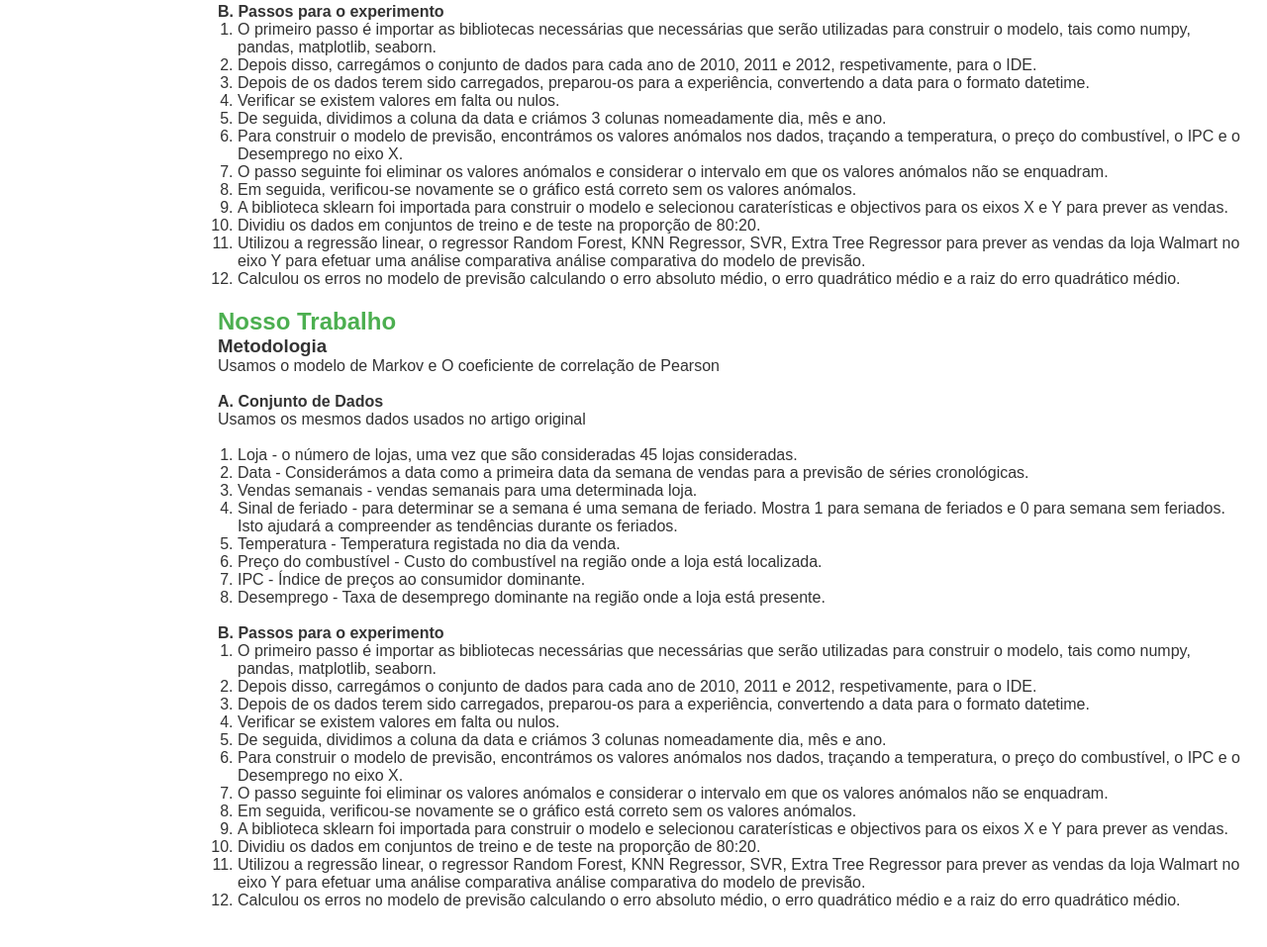
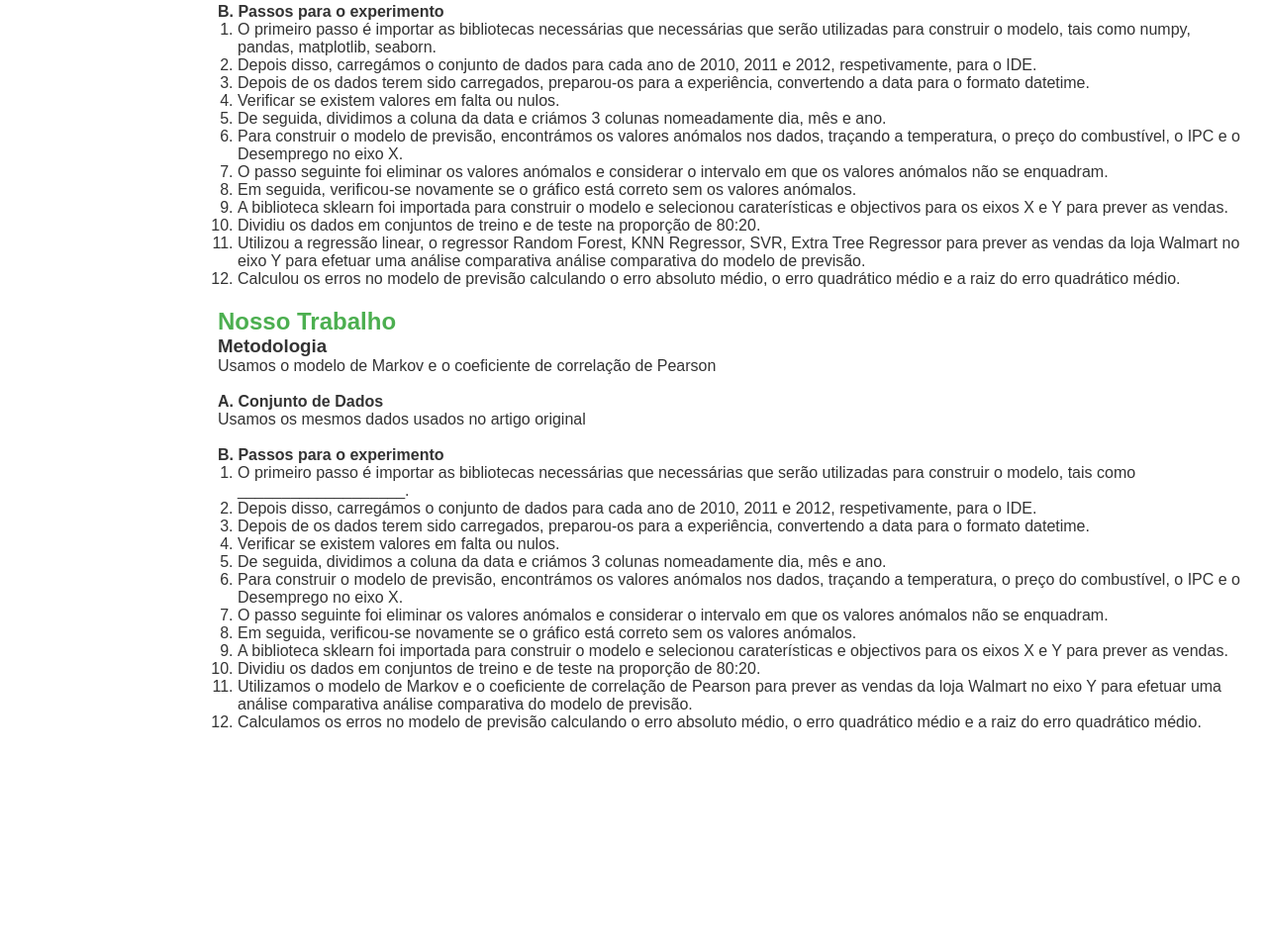
Before and after one commit to junior-silva-fatec/machine-learning-previsao_de_vendas, a plain HTML site: page docs/index.html in a window 1280 px wide. Shown: the part 918-1875 px from the top of the page at 99% size. After the commit the page ends 1697 px from the top, so only its background shows below. Drawn offline with Linux system fonts and the light colour scheme.

Commit message:
Alteração passos para o experimento

```diff
--- a/docs/index.html
+++ b/docs/index.html
@@ -105,29 +105,15 @@
         <section id="nossotrabalho">
             <h2>Nosso Trabalho</h2>
             <h3>Metodologia</h3>
-            <p>Usamos o modelo de Markov e O coeficiente de correlação de Pearson</p>
+            <p>Usamos o modelo de Markov e o coeficiente de correlação de Pearson</p>
             <br>
             <h4>A. Conjunto de Dados</h4>
             <p>Usamos os mesmos dados usados no artigo original
             </p>
             <br>
-            <ol>
-                <li>Loja - o número de lojas, uma vez que são consideradas 45 lojas consideradas. </li>
-                <li>Data - Considerámos a data como a primeira data da semana de vendas para a previsão de séries
-                    cronológicas.</li>
-                <li>Vendas semanais - vendas semanais para uma determinada loja.</li>
-                <li>Sinal de feriado - para determinar se a semana é uma semana de feriado. Mostra 1 para semana de
-                    feriados e 0 para semana sem feriados. Isto ajudará a compreender as tendências durante os feriados.
-                </li>
-                <li>Temperatura - Temperatura registada no dia da venda.</li>
-                <li>Preço do combustível - Custo do combustível na região onde a loja está localizada.</li>
-                <li>IPC - Índice de preços ao consumidor dominante.</li>
-                <li>Desemprego - Taxa de desemprego dominante na região onde a loja está presente.</li>
-            </ol>
-            <br>
             <h4>B. Passos para o experimento</h4>
             <ol>
-                <li>O primeiro passo é importar as bibliotecas necessárias que necessárias que serão utilizadas para construir o modelo, tais como numpy, pandas, matplotlib, seaborn. </li>
+                <li>O primeiro passo é importar as bibliotecas necessárias que necessárias que serão utilizadas para construir o modelo, tais como ___________________. </li>
                 <li>Depois disso, carregámos o conjunto de dados para cada ano de 2010, 2011 e 2012, respetivamente, para o IDE.</li>
                 <li>Depois de os dados terem sido carregados, preparou-os para a experiência, convertendo a data para o formato datetime.</li>
                 <li>Verificar se existem valores em falta ou nulos.</li>
@@ -137,8 +123,8 @@
                 <li>Em seguida, verificou-se novamente se o gráfico está correto sem os valores anómalos.</li>
                 <li>A biblioteca sklearn foi importada para construir o modelo e selecionou caraterísticas e objectivos para os eixos X e Y para prever as vendas.</li>
                 <li>Dividiu os dados em conjuntos de treino e de teste na proporção de 80:20.</li>
-                <li>Utilizou a regressão linear, o regressor Random Forest, KNN Regressor, SVR, Extra Tree Regressor para prever as vendas da loja Walmart no eixo Y para efetuar uma análise comparativa análise comparativa do modelo de previsão.</li>
-                <li>Calculou os erros no modelo de previsão calculando o erro absoluto médio, o erro quadrático médio e a raiz do erro quadrático médio.</li>
+                <li>Utilizamos o modelo de Markov e o coeficiente de correlação de Pearson para prever as vendas da loja Walmart no eixo Y para efetuar uma análise comparativa análise comparativa do modelo de previsão.</li>
+                <li>Calculamos os erros no modelo de previsão calculando o erro absoluto médio, o erro quadrático médio e a raiz do erro quadrático médio.</li>
             </ol>
         </section>
 
```
